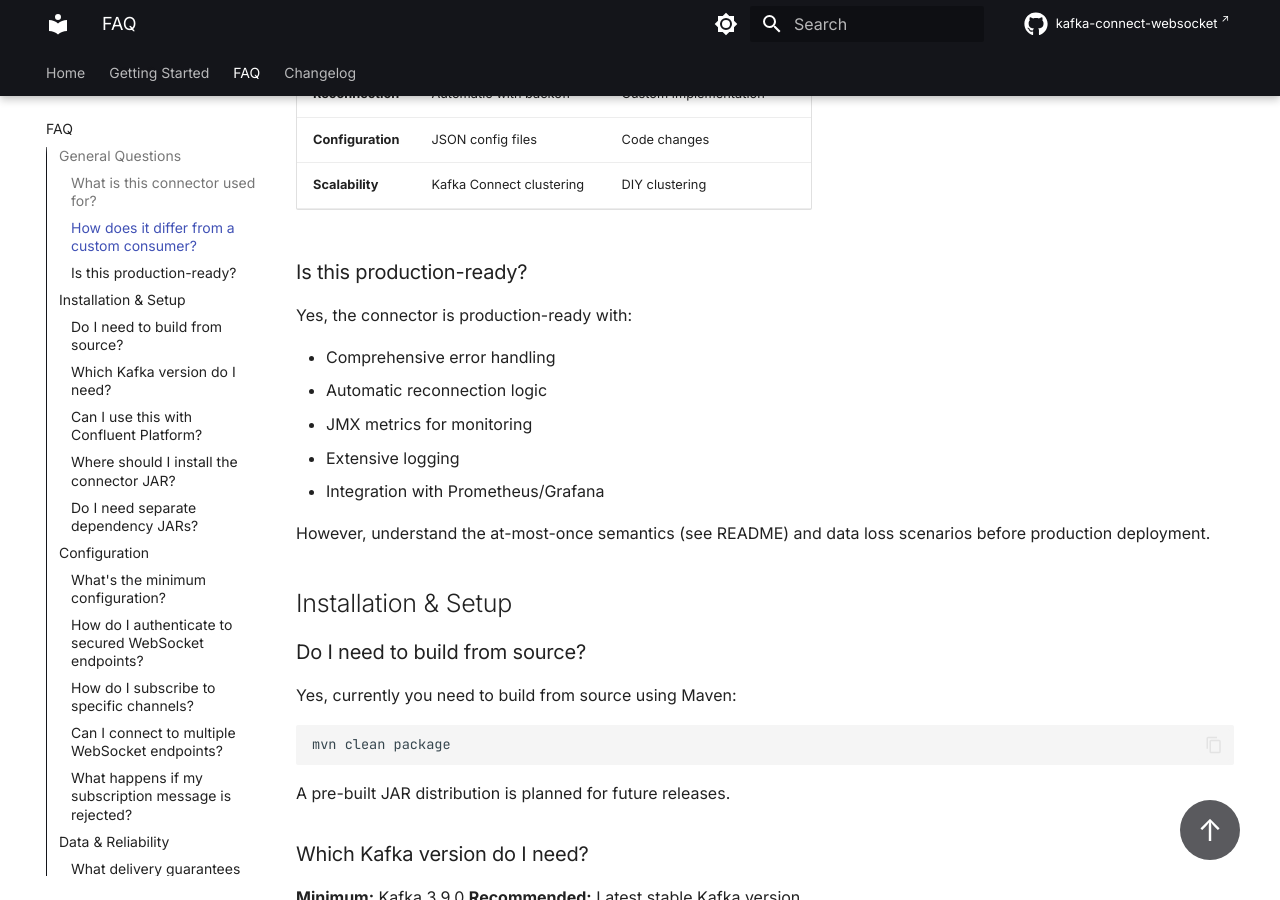
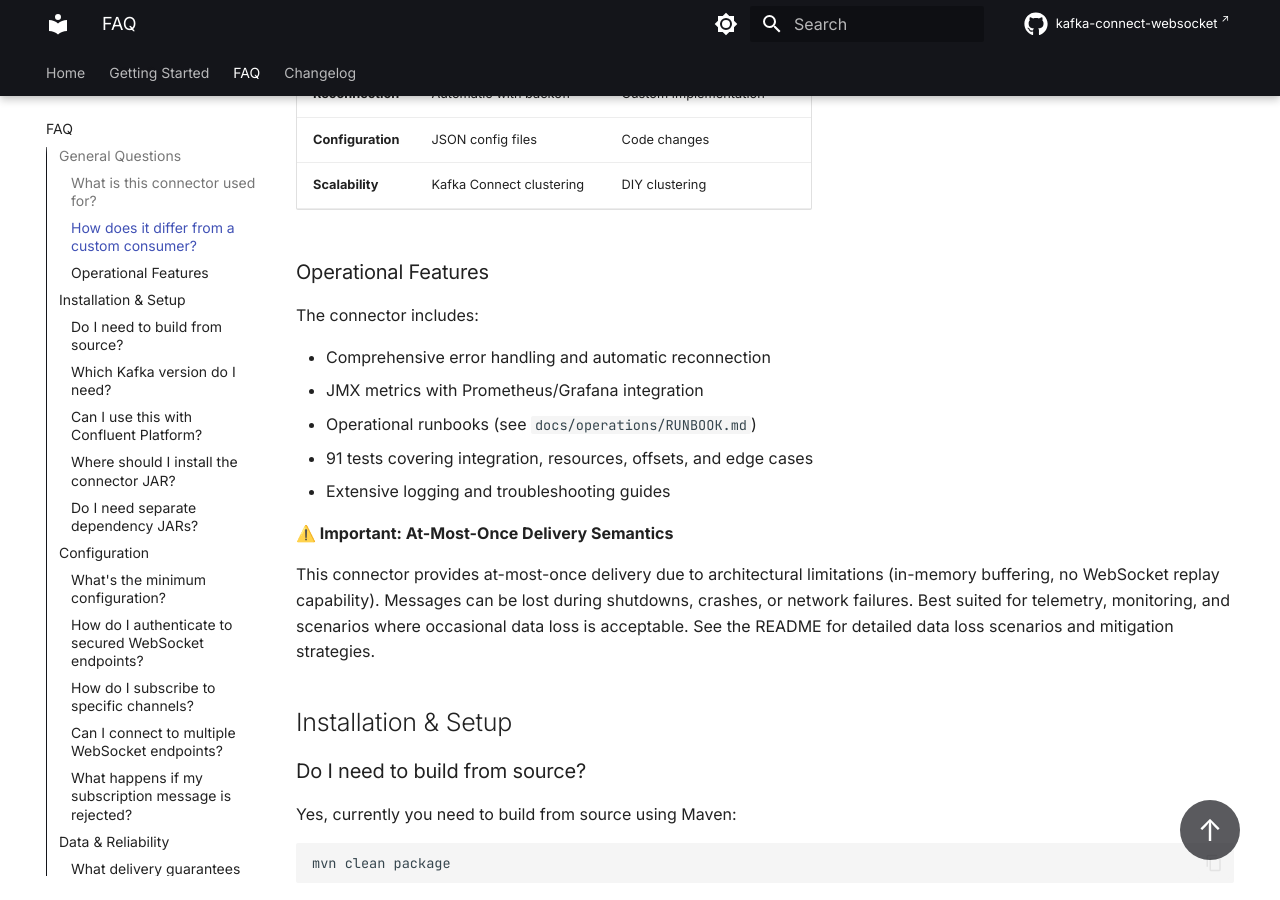
Before and after one commit to conduktor/kafka-connect-websocket, an MkDocs documentation site: the page built from docs/faq.md, in a window 1280 px wide and 900 px high, scrolled down 863 px. Built offline with MkDocs 1.6.1 and Material for MkDocs 9.7.7, drawn with Linux system fonts in a browser that asks for light colours; comment, search, counter and statistics services are not loaded; the version menu is left out.

Commit message:
Update FAQ to emphasize operational features over production-readiness
Changed "Is this production-ready?" section to "Operational Features" with
prominent warning about at-most-once delivery semantics. Removes production-
ready claims and sets appropriate expectations about data loss scenarios.

The connector is suitable for telemetry and monitoring use cases where
occasional data loss is acceptable, not for critical data requiring
exactly-once guarantees.

```diff
--- a/docs/faq.md
+++ b/docs/faq.md
@@ -26,17 +26,19 @@
 | **Configuration** | JSON config files | Code changes |
 | **Scalability** | Kafka Connect clustering | DIY clustering |
 
-### Is this production-ready?
+### Operational Features
 
-Yes, the connector is production-ready with:
+The connector includes:
 
-- Comprehensive error handling
-- Automatic reconnection logic
-- JMX metrics for monitoring
-- Extensive logging
-- Integration with Prometheus/Grafana
+- Comprehensive error handling and automatic reconnection
+- JMX metrics with Prometheus/Grafana integration
+- Operational runbooks (see `docs/operations/RUNBOOK.md`)
+- 91 tests covering integration, resources, offsets, and edge cases
+- Extensive logging and troubleshooting guides
 
-However, understand the at-most-once semantics (see README) and data loss scenarios before production deployment.
+**⚠️ Important: At-Most-Once Delivery Semantics**
+
+This connector provides at-most-once delivery due to architectural limitations (in-memory buffering, no WebSocket replay capability). Messages can be lost during shutdowns, crashes, or network failures. Best suited for telemetry, monitoring, and scenarios where occasional data loss is acceptable. See the README for detailed data loss scenarios and mitigation strategies.
 
 ## Installation & Setup
 
```
